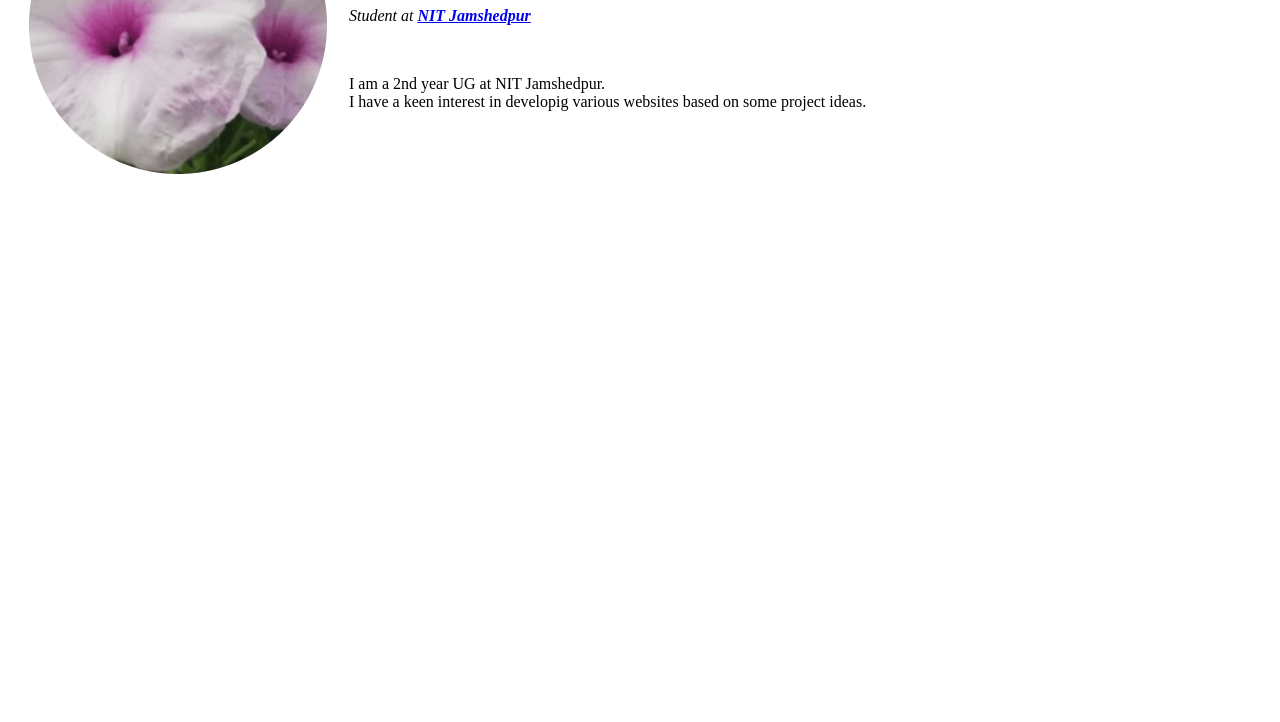
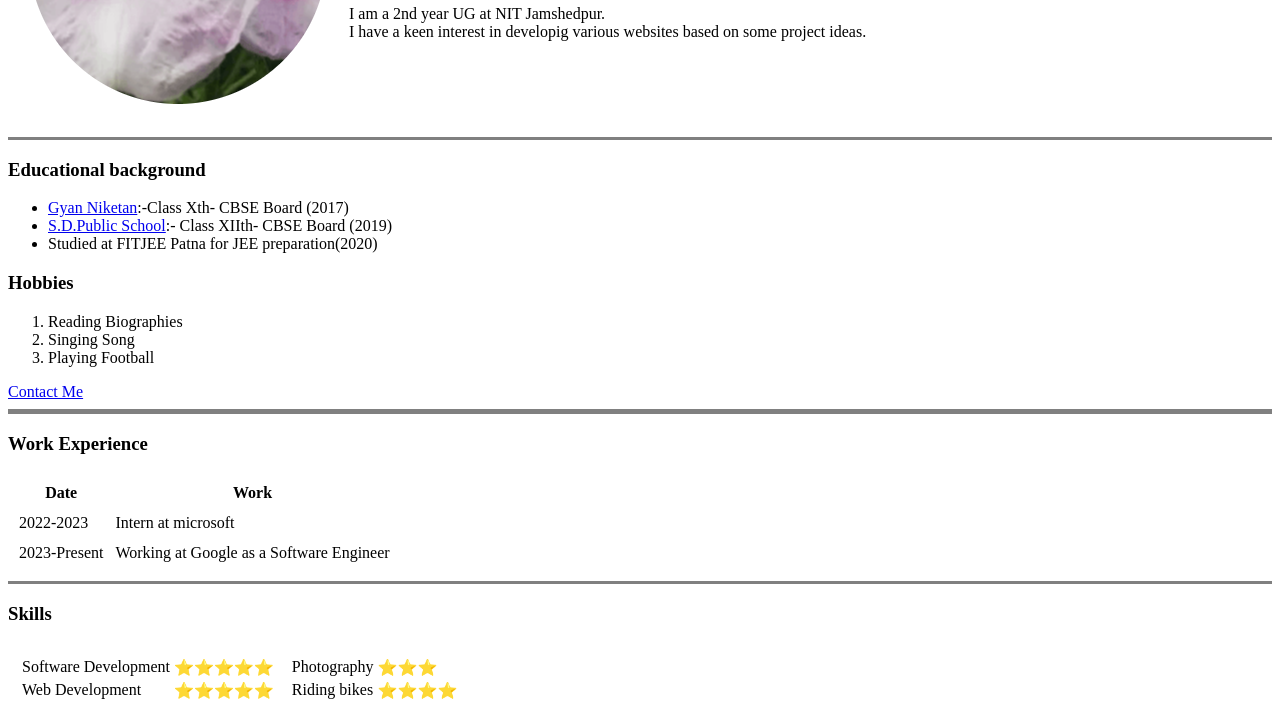
Before and after one commit to rishk-24/CV, a plain HTML site: page Prac.html in a window 1280 px wide. Shown: the part 223-945 px from the top of the page. Before the commit the page ends 800 px from the top, so only its background shows below. Drawn offline with Linux system fonts and the light colour scheme; files whose address does not match are found by name.

Commit message:
Add files via upload

```diff
--- a/Prac.html
+++ b/Prac.html
@@ -2,25 +2,83 @@
 <html lang="en">
 <head>
     <meta charset="UTF-8">
-    <meta http-equiv="X-UA-Compatible" content="IE=edge">
     <meta name="viewport" content="width=device-width, initial-scale=1.0">
     <title>Rishabh's Personal Site</title>
 </head>
 <body>
     <table cellspacing="20">
-        <tr>
-            <td><img src="D:\Web Development\HTML Personal site\crop-circle.png" alt="Rishabh Personal Site"></td>
-            <td><h1>Rishabh Kumar</h1>
-                <p><em>Student at <strong><a href="http://www.nitjsr.ac.in/">NIT Jamshedpur</a></strong></em></p><br>
-                <p>I am a 2nd year UG at NIT Jamshedpur.<br>I have a keen interest in developig various websites based on some project ideas.</p></td>
-        </tr>
-        <hr size="3" noshade>
-        <h2>Educational background</h2>
-        <ul>
-
-        </ul>
+      <tr>
+          <td title="Rishabh Kumar"><img src="crop-circle.png" alt="Rishabh Kumar"></td>
+          <td><h1>Rishabh Kumar</h1>
+          <p><em>Student at <strong><a href="http://www.nitjsr.ac.in/">NIT Jamshedpur</a></strong></em></p><br>
+          <p>I am a 2nd year UG at NIT Jamshedpur.<br>I have a keen interest in developig various websites based on some project ideas.</p></td>
+      </tr>
     </table>
 
 
+    <hr size="3" noshade>
+    <h3>Educational background</h3>
+    <ul>
+        <li><a href="http://gyanniketan.in/">Gyan Niketan</a>:-Class Xth- CBSE Board (2017)</li>
+        <li><a href="https://directory.edugorilla.com/school/s-d-public-school-dulhinbazar-patna-fee-structure-syllabus-address-admission-form-contact-number/">S.D.Public School</a>:- Class XIIth- CBSE Board (2019)</li>
+        <li>Studied at FITJEE Patna for JEE preparation(2020) </li>
+    </ul>
+    <h3>Hobbies</h3>
+    <ol>
+        <li>Reading Biographies</li>
+        <li>Singing Song</li>
+        <li>Playing Football</li>
+    </ol>
+    <a href="contact-me.html">Contact Me</a>
+    <hr size="5" noshade>
+    <h3>Work Experience</h3>
+    <table cellspacing="10">
+        <thead>
+            <tr>
+                <th>Date</th>
+                <th>Work</th>
+            </tr>
+        </thead>
+        <tbody>
+            <tr>
+                <td>2022-2023</td>
+                <td>Intern at microsoft</td>
+            </tr>
+            <tr>
+                <td>2023-Present</td>
+                <td>Working at Google as a Software Engineer</td>
+            </tr>
+        </tbody>
+    </table>
+    <hr size="3" noshade>
+    <h3>Skills</h3>
+    <table cellspacing="10">
+        <tr>
+            <td>
+                <table>
+                    <tr>
+                        <td>Software Development</td>
+                        <td>⭐⭐⭐⭐⭐</td>
+                    </tr>
+                    <tr>
+                        <td>Web Development</td>
+                        <td>⭐⭐⭐⭐⭐</td>
+                    </tr>
+                </table>
+            </td>
+            <td>
+               <table>
+                <tr>
+                    <td>Photography</td>
+                    <td>⭐⭐⭐</td>
+                </tr>
+                <tr>
+                    <td>Riding bikes</td>
+                    <td>⭐⭐⭐⭐</td>
+                </tr>
+               </table>
+            </td>
+        </tr>
+    </table>
 </body>
 </html>
```
Also changed, not shown: contact-me.html (+5 -5 lines), index.html (+7 -6 lines).
